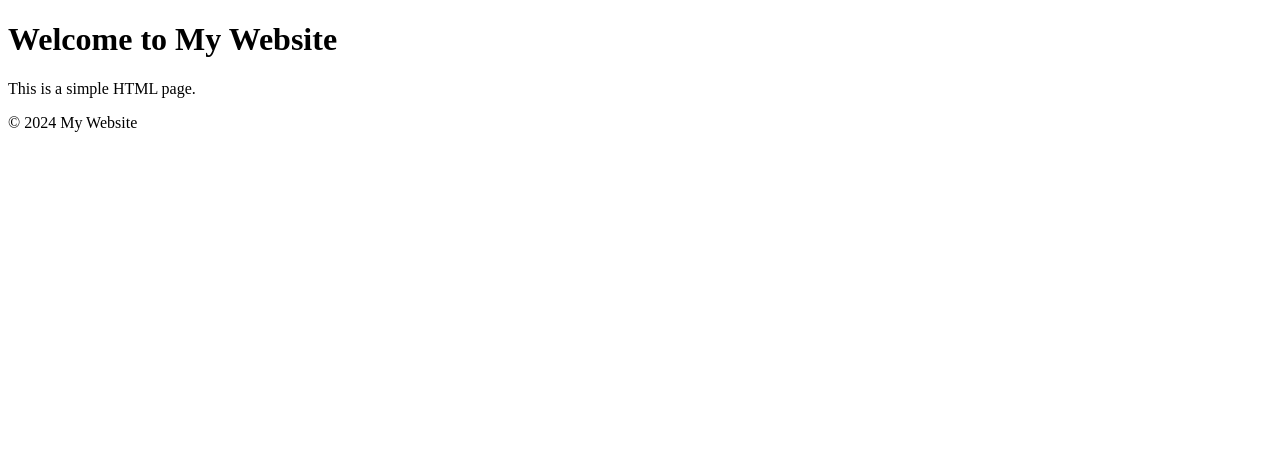
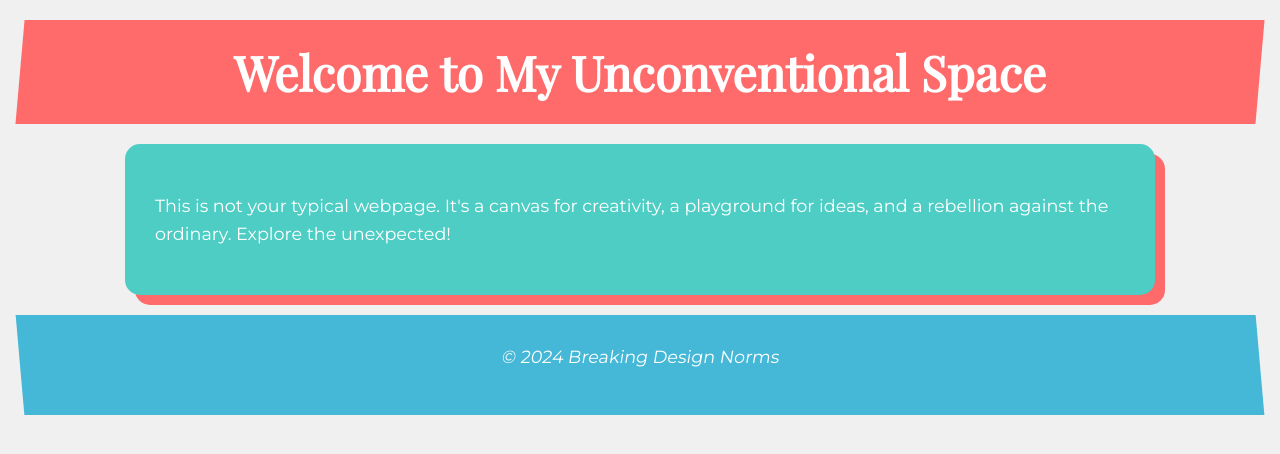
Before and after one commit to Abhi-qh/test_repo1, a plain HTML site: page testrender/public/index.html in a window 1280 px wide. Drawn offline with nearby package versions, Linux system fonts and the light colour scheme; a web font is replaced by a local one.

Commit message:
Update index.html

```diff
--- a/testrender/public/index.html
+++ b/testrender/public/index.html
@@ -3,18 +3,80 @@
 <head>
     <meta charset="UTF-8">
     <meta name="viewport" content="width=device-width, initial-scale=1.0">
-    <title>My Website</title>
-    <link rel="stylesheet" href="styles.css">
+    <title>My Unconventional Website</title>
+    <style>
+        @import url('https://fonts.googleapis.com/css2?family=Montserrat:wght@400;700&family=Playfair+Display:ital@0;1&display=swap');
+
+        body {
+            margin: 0;
+            padding: 0;
+            font-family: 'Montserrat', sans-serif;
+            background-color: #f0f0f0;
+            color: #333;
+        }
+        .container {
+            display: grid;
+            grid-template-columns: repeat(12, 1fr);
+            grid-auto-rows: minmax(100px, auto);
+            gap: 20px;
+            padding: 20px;
+        }
+        header {
+            grid-column: 1 / -1;
+            background-color: #ff6b6b;
+            padding: 20px;
+            transform: skew(-5deg);
+        }
+        h1 {
+            font-family: 'Playfair Display', serif;
+            font-size: 3rem;
+            color: #fff;
+            text-align: center;
+            margin: 0;
+            transform: skew(5deg);
+        }
+        main {
+            grid-column: 2 / 12;
+            background-color: #4ecdc4;
+            padding: 30px;
+            border-radius: 15px;
+            box-shadow: 10px 10px 0px #ff6b6b;
+        }
+        p {
+            font-size: 1.1rem;
+            line-height: 1.6;
+            color: #fff;
+        }
+        footer {
+            grid-column: 1 / -1;
+            background-color: #45b7d7;
+            color: #fff;
+            text-align: center;
+            padding: 10px;
+            font-style: italic;
+            transform: skew(5deg);
+        }
+        @media (max-width: 768px) {
+            .container {
+                grid-template-columns: 1fr;
+            }
+            main {
+                grid-column: 1;
+            }
+        }
+    </style>
 </head>
 <body>
+    <div class="container">
         <header>
-        <h1>Welcome to My Website</h1>
+            <h1>Welcome to My Unconventional Space</h1>
         </header>
         <main>
-        <p>This is a simple HTML page.</p>
+            <p>This is not your typical webpage. It's a canvas for creativity, a playground for ideas, and a rebellion against the ordinary. Explore the unexpected!</p>
         </main>
         <footer>
-        <p>© 2024 My Website</p>
+            <p>© 2024 Breaking Design Norms</p>
         </footer>
+    </div>
 </body>
 </html>
```
Lines whose indentation alone changed are shown as unchanged.
